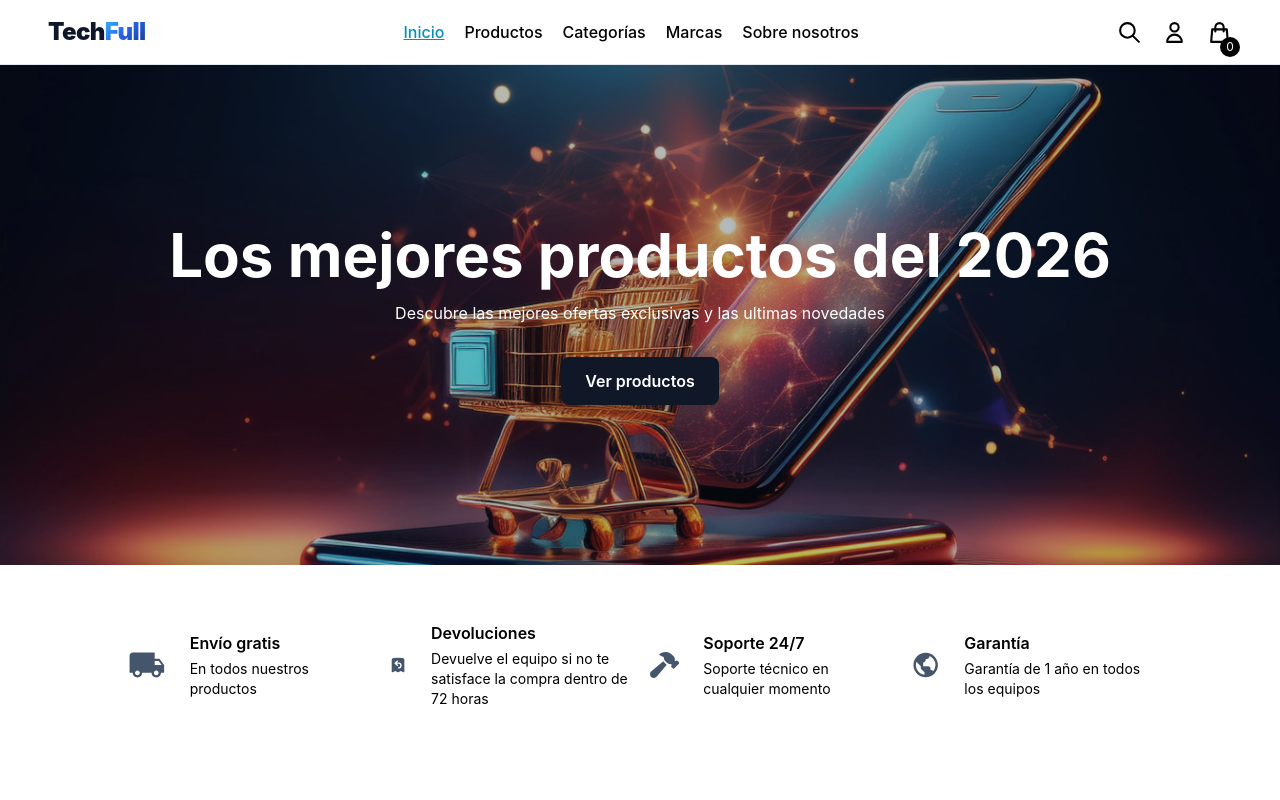
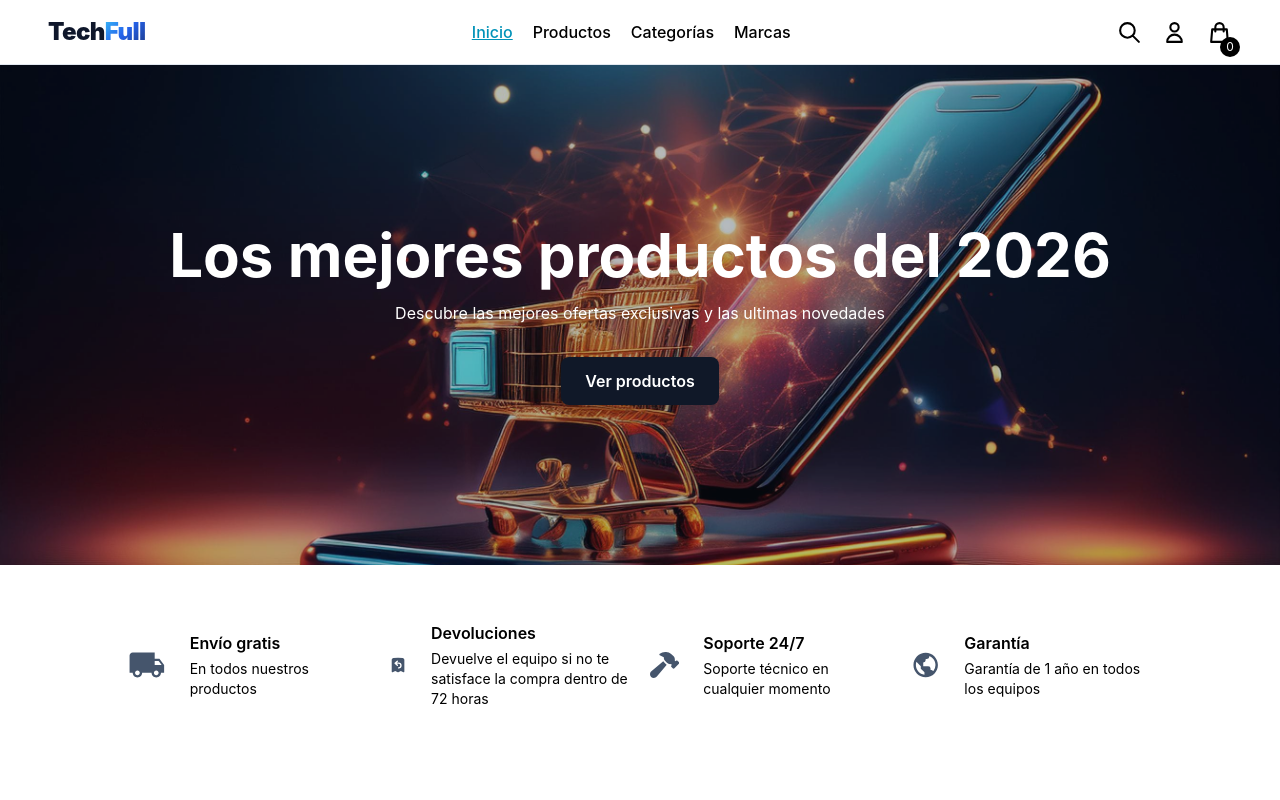
Before and after one commit to JuanJHernandezA/E-Commerce, a React (Vite) app: page / in a window 1280 px wide. Shown: the top 800 px of the page. Built offline with nearby package versions, Linux system fonts and the light colour scheme; no server answers; the database is empty.

Commit message:
Eliminada sección de sobre nosotros

```diff
--- a/src/constants/links.tsx
+++ b/src/constants/links.tsx
@@ -23,11 +23,11 @@ export const navbarLinks = [
         href:'/marcas'
 
     },
-    {
-        id: 5,
-        title:'Sobre nosotros',
-        href: '/sobre-nosotros'
-    }
+    // {
+    //     id: 5,
+    //     title:'Sobre nosotros',
+    //     href: '/sobre-nosotros'
+    // }
 ]
 
 export const socialLinks = [
```
